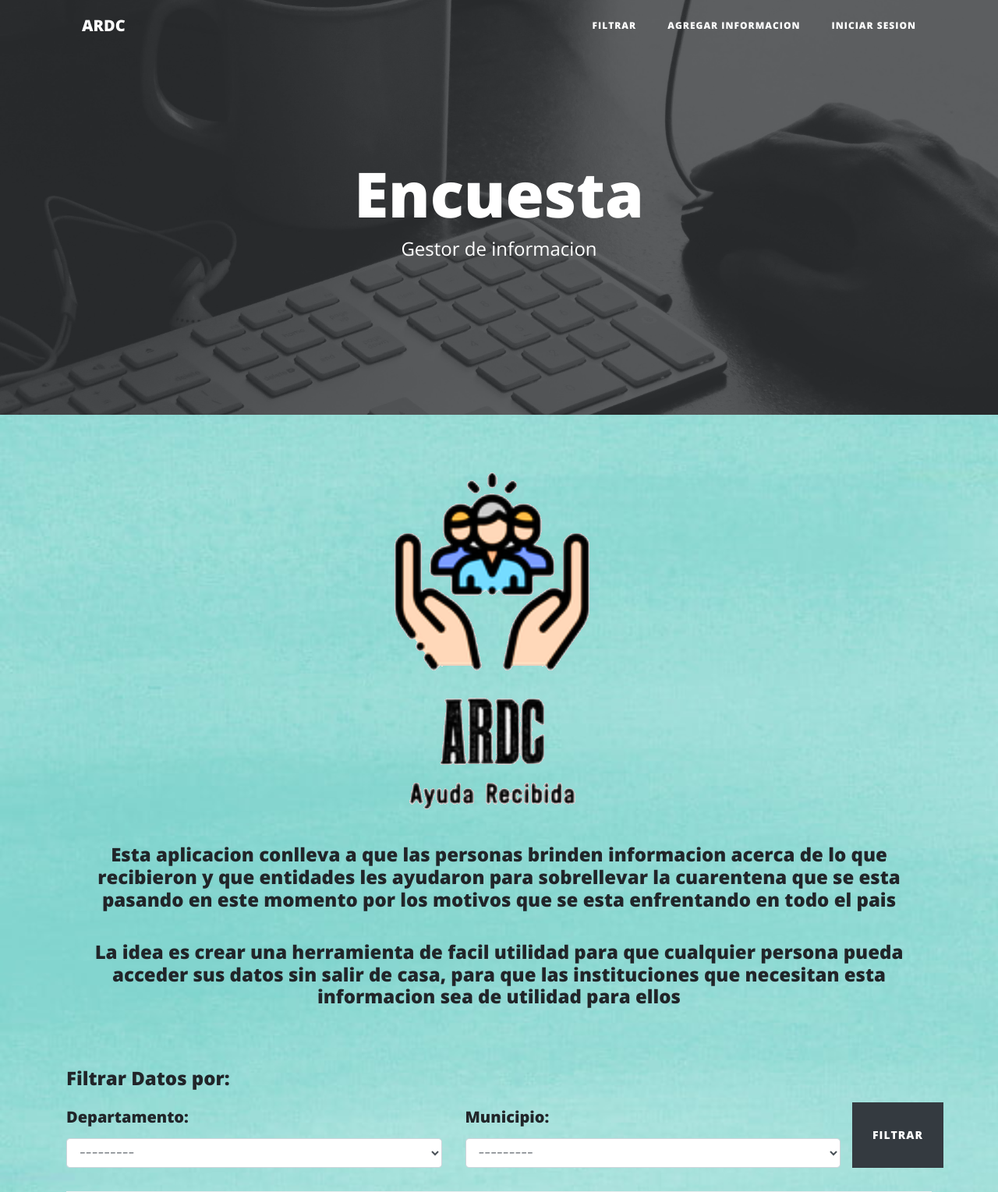
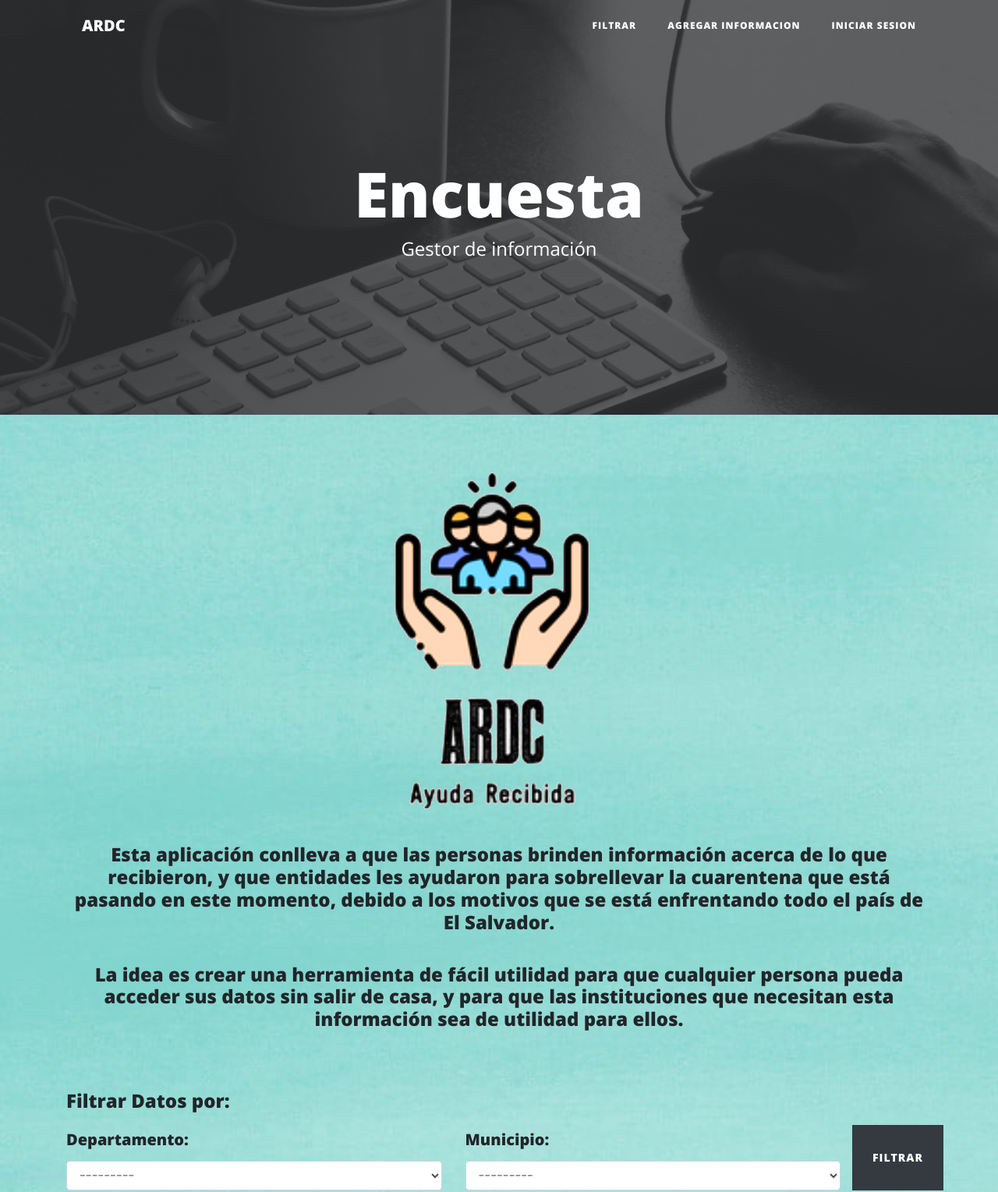
Before and after one commit to Franciscoasm/HDP115-Proyecto, a Django app: page / in a window 1280 px wide. Shown: the top 1529 px of the page at 78% size. Run offline with Django 3.2, Linux system fonts and the light colour scheme; data comes from the database, SQL or seed files in the repository; some libraries are stand-ins or nearby versions.

Commit message:
Arreglo menores de texto

```diff
--- a/ardc/core/templates/core/agregar-detalle.html
+++ b/ardc/core/templates/core/agregar-detalle.html
@@ -5,7 +5,7 @@
 {% block background %}{% load static %}{% static 'core/img/portfolio-bg.jpg' %}{% endblock %}
 
 {% block headers %}
-<h1>Agregar Infromación</h1>
+<h1>Agregar Información</h1>
 <span class="subheading">Debe de ingresar datos correctos</span>
 {% endblock %}
 
--- a/ardc/core/templates/core/agregar.html
+++ b/ardc/core/templates/core/agregar.html
@@ -5,7 +5,7 @@
 {% block background %}{% load static %}{% static 'core/img/portfolio-bg.jpg' %}{% endblock %}
 
 {% block headers %}
-<h1>Agregar Infromación</h1>
+<h1>Agregar Información</h1>
 <span class="subheading">Debe de ingresar datos correctos</span>
 {% endblock %}
 
@@ -25,7 +25,7 @@
       <fieldset>
         <div class="form-group">
           <label class="col-form-label" for="inputDireccion">
-            <h5>Direccion:</h5>
+            <h5>Dirección:</h5>
           </label>
           <input type="text" class="form-control" required placeholder="Introduzca su direccion"  name="direccion" id="inputDireccion">
         </div>
--- a/ardc/core/templates/core/filtrar.html
+++ b/ardc/core/templates/core/filtrar.html
@@ -6,7 +6,7 @@
 
 {% block headers %}
 <h1>Encuesta</h1>
-    <span class="subheading">Gestor de informacion</span>
+    <span class="subheading">Gestor de información</span>
 {% endblock %}
 
 {% block content %}
@@ -20,15 +20,15 @@
         <div class="container">
              <label>
                   <h4>
-                        Esta aplicacion conlleva a que las personas brinden informacion acerca de lo que recibieron
-                        y que entidades les ayudaron para sobrellevar la cuarentena que se esta pasando en este momento
-                        por los motivos que se esta enfrentando en todo el pais
+                        Esta aplicación conlleva a que las personas brinden información acerca de lo que recibieron,
+                        y que entidades les ayudaron para sobrellevar la cuarentena que está pasando en este momento,
+                        debido a los motivos que se está enfrentando todo el país de El Salvador.
                   </h4>
                     <br>
                   <h4>
-                        La idea es crear una herramienta de facil utilidad para que cualquier persona pueda acceder
-                        sus datos sin salir de casa, para que las instituciones que necesitan esta informacion
-                        sea de utilidad para ellos
+                        La idea es crear una herramienta de fácil utilidad para que cualquier persona pueda acceder
+                        sus datos sin salir de casa, y para que las instituciones que necesitan esta información
+                        sea de utilidad para ellos.
                   </h4>
              </label>
         </div>
@@ -92,7 +92,7 @@
                 <div class="modal-dialog modal-lg">
                     <div class="modal-content">
                     <div class="modal-header">
-                        <h5 class="modal-title" id="exampleModalLabel">Informacion detallada</h5>
+                        <h5 class="modal-title" id="exampleModalLabel">Información detallada</h5>
                         <button type="button" class="close" data-dismiss="modal" aria-label="Close">
                         <span aria-hidden="false">&times;</span>
                         </button>
@@ -103,7 +103,7 @@
                         </div>
                     </div>
                     <div class="modal-footer">
-                        <button type="button" class="btn btn-primary" data-dismiss="modal">Close</button>
+                        <button type="button" class="btn btn-primary" data-dismiss="modal">Cerrar</button>
                     </div>
                     </div>
                 </div>
```
